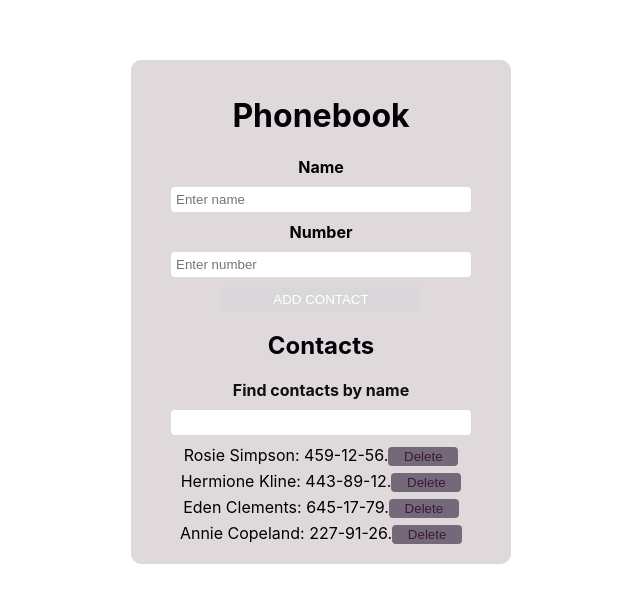
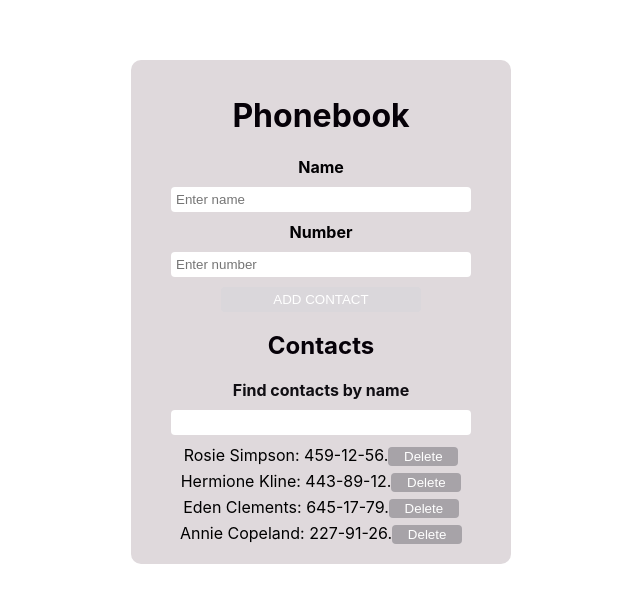
Before and after one commit to Reuelle/goit-react-hw-02-phonebook, a React (Create React App) app: page / in a window 1280 px wide. Shown: the part 103-706 px from the top of the page, without its empty margins (319-959 px from the left). Built offline with nearby package versions, Linux system fonts and the light colour scheme.

Commit message:
Update ContactList.module.css
restore

```diff
--- a/src/components/ContactList/ContactList.module.css
+++ b/src/components/ContactList/ContactList.module.css
@@ -1,8 +1,8 @@
 .btn {
     width: 70px;
     padding: 2px;
-    background: rgb(116, 105, 121);
-    color: rgb(58, 25, 58);
+    background: rgb(167, 163, 168);
+    color: white;
     border: transparent;
     border-radius: 4px;
     cursor: pointer;
@@ -10,7 +10,7 @@
 
     &:hover {
         color: white;
-        background: rgb(167, 163, 168);
+        background: rgb(116, 105, 121);
     }
 }
 .list {
```
